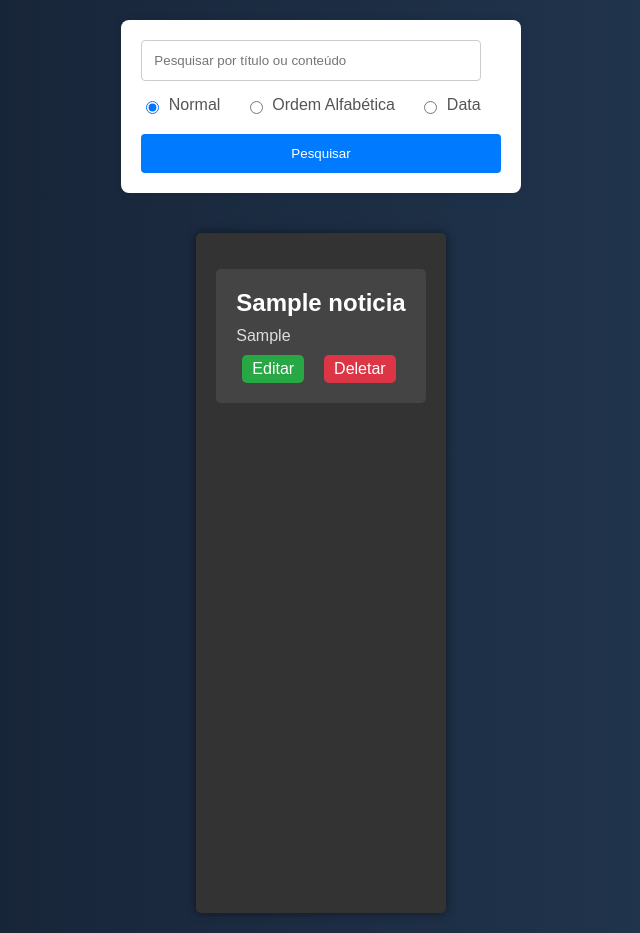
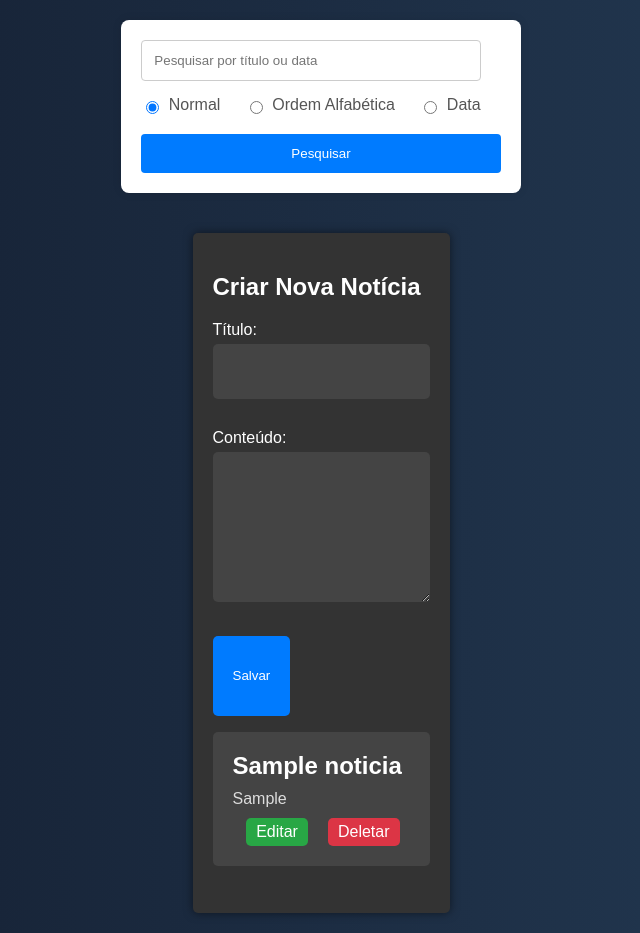
Before and after one commit to vieiradaniels/Projeto_CRUD, a PHP site: page /gerenciar_noticia.php in a window 1280 px wide. Shown: the part 58-991 px from the top of the page, without its empty margins (319-959 px from the left). Run offline with PHP 8.4, Linux system fonts and the light colour scheme; the visitor is signed in with stand-in values (Sample User, id 1); tables that the repository leaves empty or names only in its code hold one stand-in row (values such as "Sample post").

Commit message:
CRUD 28-06
Ajustando os últimos detalhes

```diff
--- a/CRUD_noticia.php
+++ b/CRUD_noticia.php
@@ -12,11 +12,12 @@ $order_by = isset($_GET['order_by']) ? $_GET['order_by'] : '';
 // Obter dados das notícias com filtros
 $dados = $noticia->ler($search, $order_by);
 
+
 ?>
 
 <form method="GET" class="search-form">
     <div class="form-group">
-        <input type="text" name="search" placeholder="Pesquisar por título ou conteúdo" value="<?php echo htmlspecialchars($search); ?>" class="search-input">
+        <input type="text" name="search" placeholder="Pesquisar por título ou data" value="<?php echo htmlspecialchars($search); ?>" class="search-input">
     </div>
     <div class="form-group">
         <label class="search-label">
--- a/classes/noticias.php
+++ b/classes/noticias.php
@@ -39,28 +39,31 @@ class Noticia
         $stmt->execute();
     }
 
-    // Obtém todas as notícias
-    public function ler($search = '', $order_by = '') {
+    public function ler($search = '', $order_by = '')
+{
     $query = "SELECT noticias.*, usuarios.nome AS nome_usuario FROM noticias
               JOIN usuarios ON noticias.idusu = usuarios.id";
     $conditions = [];
     $params = [];
+
     if ($search) {
-            $conditions[] = "(noticias.titulo LIKE :search OR noticias.noticia LIKE :search OR usuarios.nome LIKE :search OR usuarios.email LIKE :search)";
+        $conditions[] = "(noticias.titulo LIKE :search OR noticias.data LIKE :search)";
         $params[':search'] = '%' . $search . '%';
     }
+
+    if (count($conditions) > 0) {
+        $query .= " WHERE " . implode(' OR ', $conditions);
+    }
+
     if ($order_by === 'titulo') {
         $query .= " ORDER BY noticias.titulo";
     } elseif ($order_by === 'data') {
         $query .= " ORDER BY noticias.data";
-        } elseif ($order_by === 'nome_usuario') {
-            $query .= " ORDER BY usuarios.nome";
     }
-        if (count($conditions) > 0) {
-            $query .= " WHERE " . implode(' AND ', $conditions);
-        }
+
     $stmt = $this->conn->prepare($query);
     $stmt->execute($params);
+
     return $stmt;
 }
 
--- a/gerenciar_noticia.php
+++ b/gerenciar_noticia.php
@@ -19,12 +19,29 @@ if (isset($_GET['deletar'])) {
     exit;
 }
 
+// Verifica se o formulário foi submetido
+if ($_SERVER["REQUEST_METHOD"] == "POST") {
+    // Obtém os dados do formulário
+    $idusu = $_SESSION['usuario_id']; // Supondo que o ID do usuário esteja na sessão
+    $data = date("Y-m-d H:i:s");
+    $titulo = $_POST['titulo'];
+    $conteudo = $_POST['conteudo'];
+
+    // Insere a notícia no banco de dados
+    $noticia->criar($idusu, $data, $titulo, $conteudo);
+
+    // Redireciona para a página de gerenciamento de notícias
+    header("Location: gerenciar_noticia.php");
+    exit();
+}
+
 // Ler todas as notícias
 $noticias = $noticia->lerPorId($_SESSION['usuario_id']);
 ?>
 
 <!DOCTYPE html>
 <html lang="pt-br">
+
 <head>
     <meta charset="UTF-8">
     <meta name="viewport" content="width=device-width, initial-scale=1.0">
@@ -32,6 +49,7 @@ $noticias = $noticia->lerPorId($_SESSION['usuario_id']);
     <link rel="stylesheet" href="css/styles.css">
     <link rel="stylesheet" href="css/dist/hamburgers.css">
 </head>
+
 <body>
     <header class="navbar">
         <h1>Gerenciar Notícias</h1>
@@ -40,20 +58,40 @@ $noticias = $noticia->lerPorId($_SESSION['usuario_id']);
             <a href="logout.php" class="button">Sair</a>
         </nav>
     </header>
-<?php require './CRUD_noticia.php'?>
+    <?php require './CRUD_noticia.php' ?>
     <main>
+        <!-- Formulário de Criação de Notícia -->
+        <section>
+            <h2>Criar Nova Notícia</h2>
+            <form method="post" action="gerenciar_noticia.php">
+                <div class="form-group">
+                    <label for="titulo">Título:</label>
+                    <input type="text" id="titulo" name="titulo" required>
+                </div>
+                <div class="form-group">
+                    <label for="conteudo">Conteúdo:</label>
+                    <textarea id="conteudo" name="conteudo" required></textarea>
+                </div>
+                <div class="button-group">
+                    <button type="submit" class="button">Salvar</button>
+                </div>
+            </form>
+        </section>
+        <!-- Lista de Notícias -->
         <ul>
-        <?php while ($row = $noticias->fetch(PDO::FETCH_ASSOC)): ?>
+            <?php while ($row = $dados->fetch(PDO::FETCH_ASSOC)): ?>
                 <li>
                     <h2><?php echo $row['titulo']; ?></h2>
                     <p><?php echo $row['noticia']; ?></p>
                     <div class="actions">
                         <a class="edit" href="editar_noticia.php?id=<?php echo $row['idnot']; ?>">Editar</a>
-                    <a class="delete" href="gerenciar_noticia.php?deletar=<?php echo $row['idnot']; ?>" onclick="return confirm('Tem certeza que deseja deletar esta notícia?')">Deletar</a>
+                        <a class="delete" href="gerenciar_noticia.php?deletar=<?php echo $row['idnot']; ?>"
+                            onclick="return confirm('Tem certeza que deseja deletar esta notícia?')">Deletar</a>
                     </div>
                 </li>
             <?php endwhile; ?>
         </ul>
     </main>
 </body>
+
 </html>
--- a/index.php
+++ b/index.php
@@ -51,10 +51,10 @@ $total_pages = ceil($total_items / $items_per_page);
         <?php endfor; ?>
     </nav>
 </main>
+</body>
 <footer class="site-footer">
     <div class="container">
         <p>&copy; 2024 noticias.com Todos os direitos reservados.</p>
     </div>
 </footer>
-</body>
 </html>
--- a/portal.php
+++ b/portal.php
@@ -27,9 +27,4 @@ include_once './config/config.php';
     </div>
 </main>
 </body>
-<footer class="site-footer">
-    <div class="container">
-        <p>&copy; 2024 Portal de Gerenciamento. Todos os direitos reservados.</p>
-    </div>
-</footer>
 </html>
```
Also changed, not shown: classes/usuario.php (+15 -6 lines), editar_noticia.php (+8 -5 lines), gerenciar.php (+6 -1 lines). Lines whose indentation alone changed are shown as unchanged.
